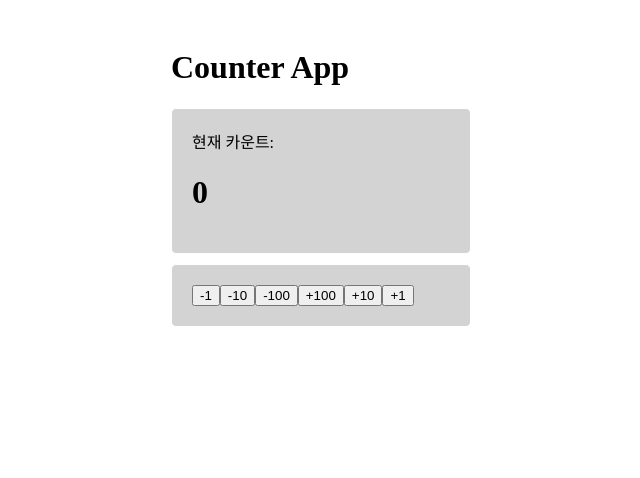
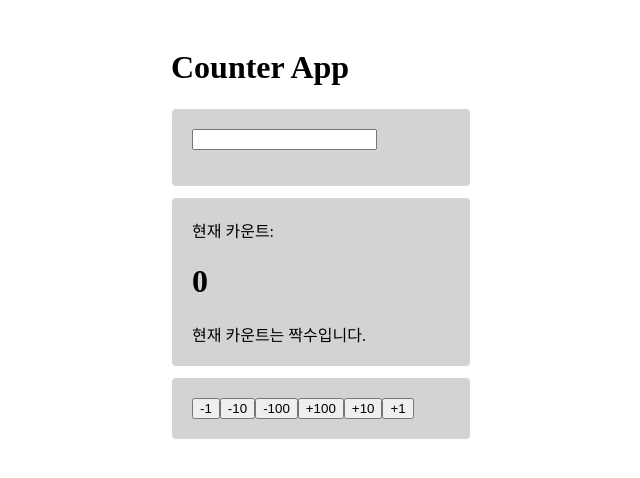
Before and after one commit to gyuimnx/Front-end-Study, a React (Create React App) app in the folder react_study/: page / in a window 1280 px wide. Shown: the top 478 px of the page, without its empty margins (319-959 px from the left). Built offline with nearby package versions, Linux system fonts and the light colour scheme.

Commit message:
3. useEffect

```diff
--- a/react_study/src/App.js
+++ b/react_study/src/App.js
@@ -1,4 +1,4 @@
-import logo from './logo.svg';
+// import logo from './logo.svg';
 import './App.css';
 
 function App() {
--- a/react_study/src/ch_03/Even.jsx
+++ b/react_study/src/ch_03/Even.jsx
@@ -1,4 +1,4 @@
-import React,{useState} from "react";
+import React from "react";
 
 function Even(props){
     console.log(props.number)
--- a/react_study/src/proj_01/App.js
+++ b/react_study/src/proj_01/App.js
@@ -1,19 +1,52 @@
-import {useState} from "react";
+import {useState, useEffect} from "react";
 import Viewer from "./Viewer";
 import Controller from "./Controller";
 import './App.css';
+import Even from "./Even";
 
 function App() {
     const [count, setCount] = useState(0);
+    const [text, setText] = useState("");
     function handleSetCount(value) {
         setCount(count + value);
-    }
+    };
+    function handleSetText(e) {
+        setText(e.target.value);
+    };
+
+    //count,text 변경되면 console창에 둘 다 표시
+    // useEffect(()=> {
+    //     console.log("count 업데이트", count, text);
+    // }, [count, text]);
+
+    // 의존성 배열에 빈 배열을 넣으면 state를 초기화할 때만 콜백함수 실행
+    // useEffect(()=> {
+    //     console.log("count 업데이트");
+    // }, []);
+
+    // 의존성 배열을 넣지 않으면, state가 업데이트될 때마다 콜백함수 실행
+    // useEffect(()=> {
+    //     console.log("count 업데이트");
+    // });
+
+    //컴포넌트가 제거될 때 특정 코드 실행
+    useEffect(()=> {
+        console.log("count 업데이트");
+        return () => {
+            console.log("count 제거")
+        }
+    }, [count]);
 
     return (
         <div className="App">
             <h1>Counter App</h1>
             <div>
+                <input value={text} onChange={handleSetText}/>
+                <p>{text}</p>
+            </div>
+            <div>
                 <Viewer count={count}></Viewer>
+                {count % 2 === 0 && <Even/>}
             </div>
             <div>
                 <Controller handleSetCount={handleSetCount}></Controller>
--- /dev/null
+++ b/react_study/src/proj_01/Even.jsx
@@ -0,0 +1,16 @@
+import React, {useEffect} from "react";
+
+function Even() {
+    useEffect(()=> {
+        return () => {
+            console.log("Even 컴포넌트 언마운트")
+        }
+    }, []);
+    return (
+        <div>
+            현재 카운트는 짝수입니다.
+        </div>
+    );
+};
+
+export default Even;
```
Also changed, not shown: react_study/src/proj_01/Controller.jsx (+10 -9 lines).
